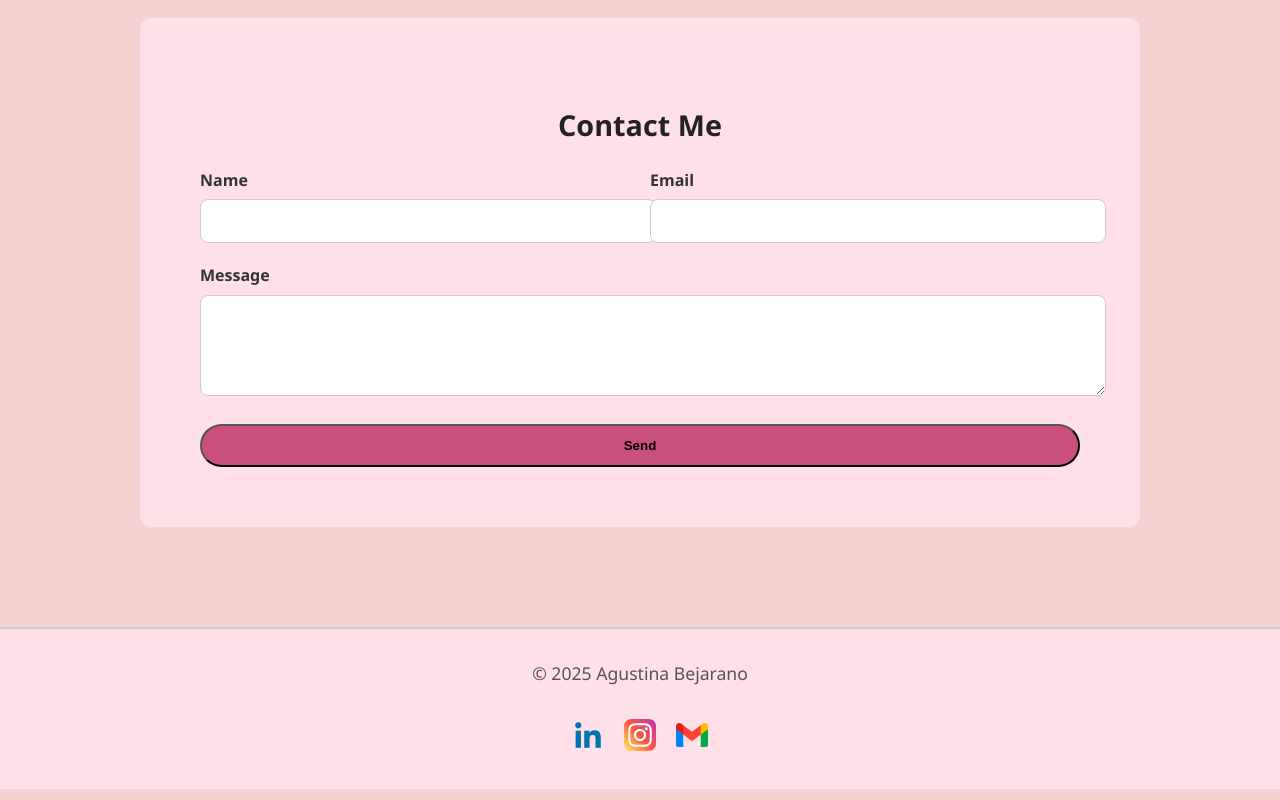
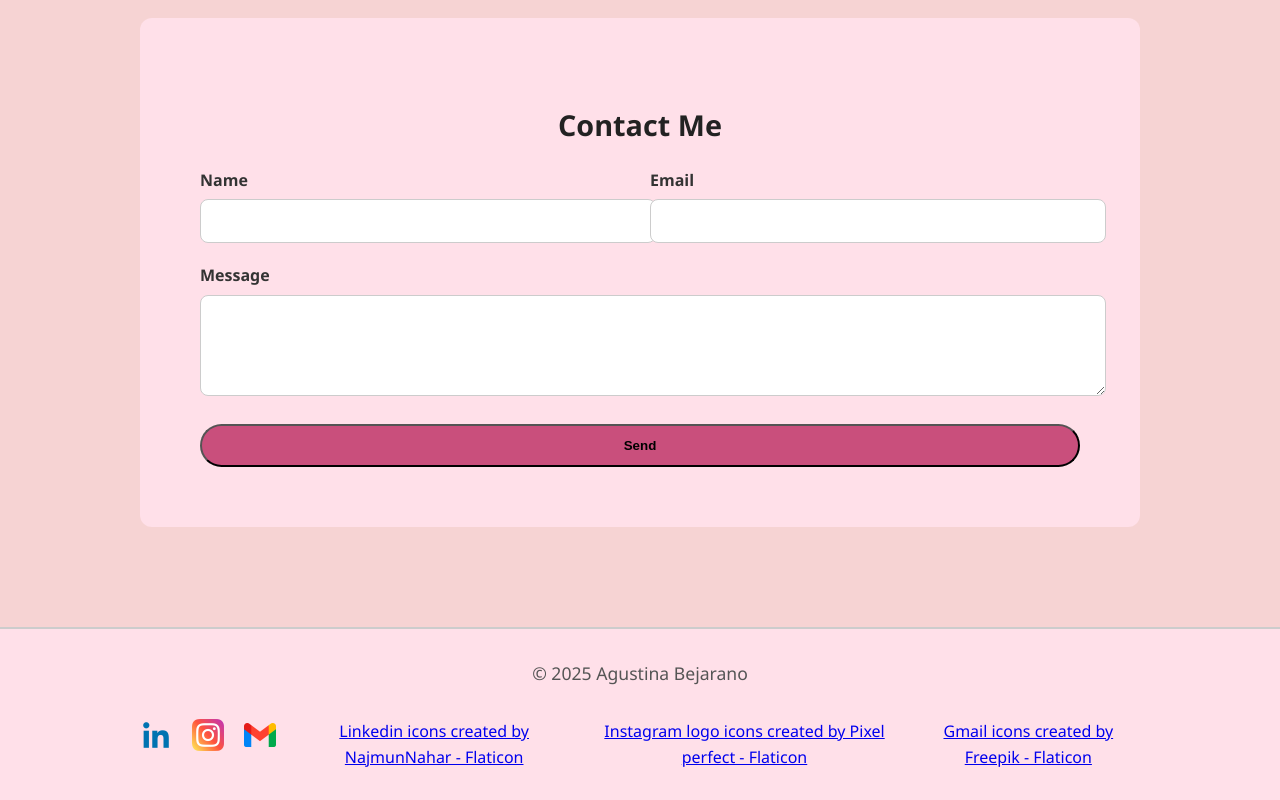
Before and after one commit to fat-bees95/Agustina-s-portfolio, a plain HTML site: page index.html in a window 1280 px wide. Shown: the part 1193-1993 px from the top of the page. Drawn offline with Linux system fonts and the light colour scheme.

Commit message:
Add files via upload

```diff
--- a/index.html
+++ b/index.html
@@ -102,6 +102,11 @@
         <a href="mailto:bejaranoagustina22@gmail.com" aria-label="Email">
           <img src="icons/gmail.png" alt="Email">
         </a>
+        <a href="https://www.flaticon.com/free-icons/linkedin" title="linkedin icons">Linkedin icons created by NajmunNahar - Flaticon</a>
+
+        <a href="https://www.flaticon.com/free-icons/instagram-logo" title="instagram logo icons">Instagram logo icons created by Pixel perfect - Flaticon</a>
+
+        <a href="https://www.flaticon.com/free-icons/gmail" title="gmail icons">Gmail icons created by Freepik - Flaticon</a>
       </div>
     </div>
   </footer>
```
Also changed, not shown: projects/index.html (+5 -0 lines).
